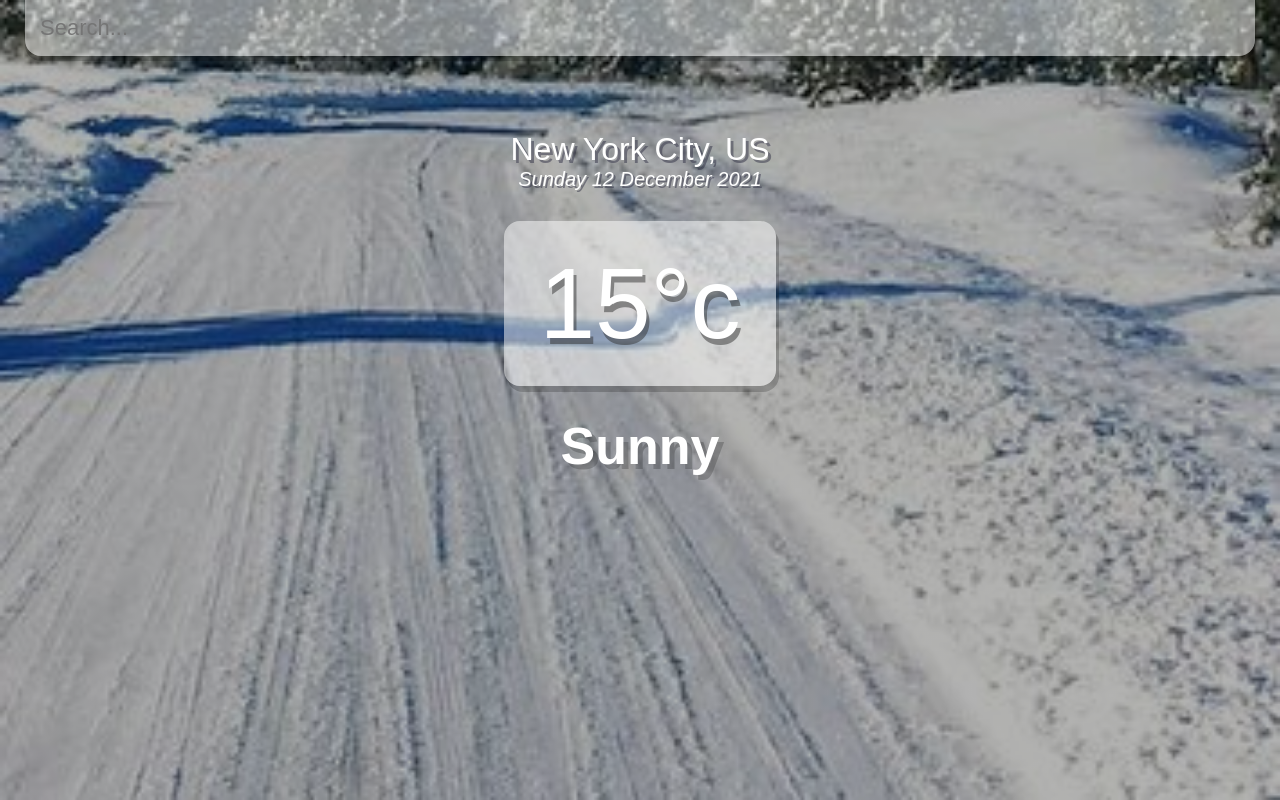
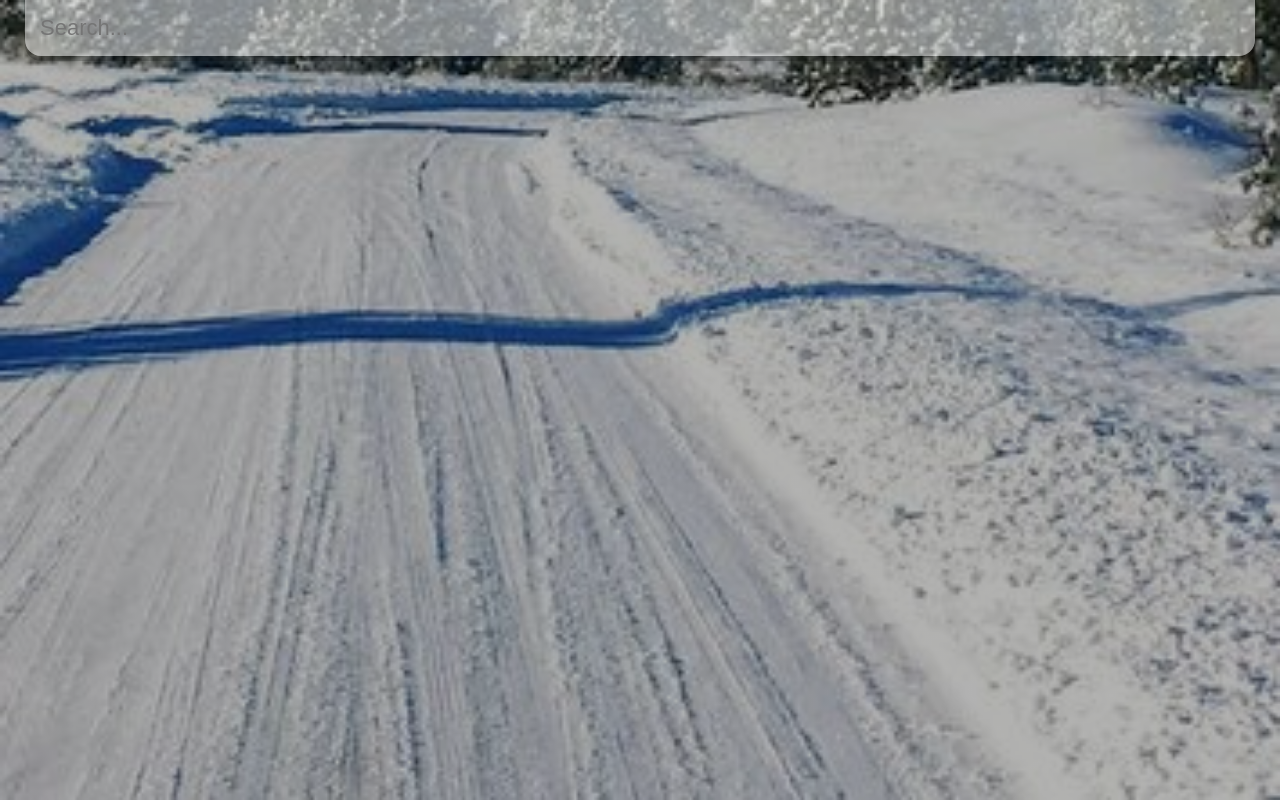
Before and after one commit to hughesmarissa/my-weather-app, a React (Create React App) app: page / in a window 1280 px wide. Built offline with nearby package versions, Linux system fonts and the light colour scheme.

Commit message:
Add searched location&ternary operation

```diff
--- a/src/App.js
+++ b/src/App.js
@@ -47,20 +47,20 @@
                     onKeyPress={search}
                 />
             </div>
+            {(typeof weather.main != "undefined") ? ( //clears page until search
             <div>
                 <div className="location-box">
-                    <div className="location">New York City, US </div>
+                    <div className="location">{weather.name}, {weather.sys.country}</div>
                     <div className="date">{dateBuilder(new Date())}</div>
                 </div>
                 <div className="weather-box">
                     <div className="temp">
                         15°c
                     </div>
-                    <div className="weather">
-                        Sunny
-                    </div>
+                    <div className="weather">Sunny</div>
                 </div>
             </div>
+            ) : ('')}
         </main>
     </div>
   );
```
